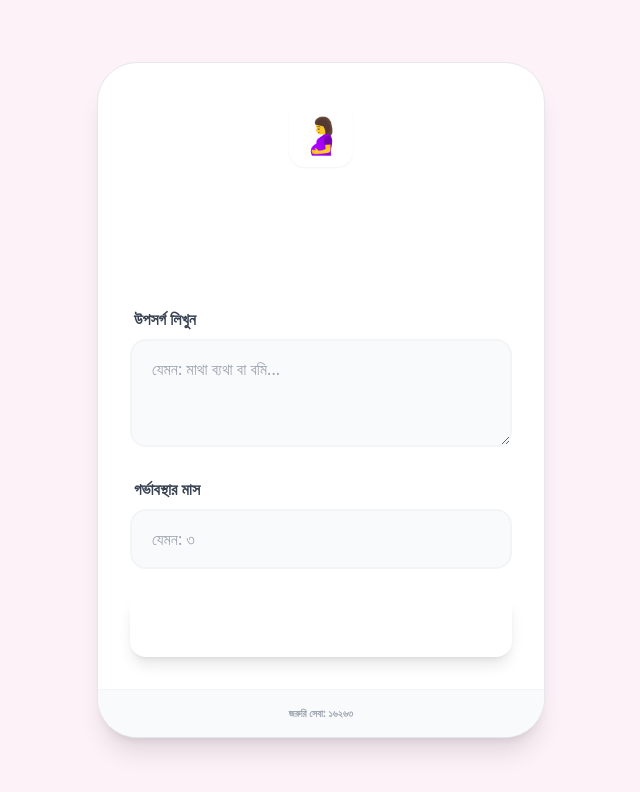
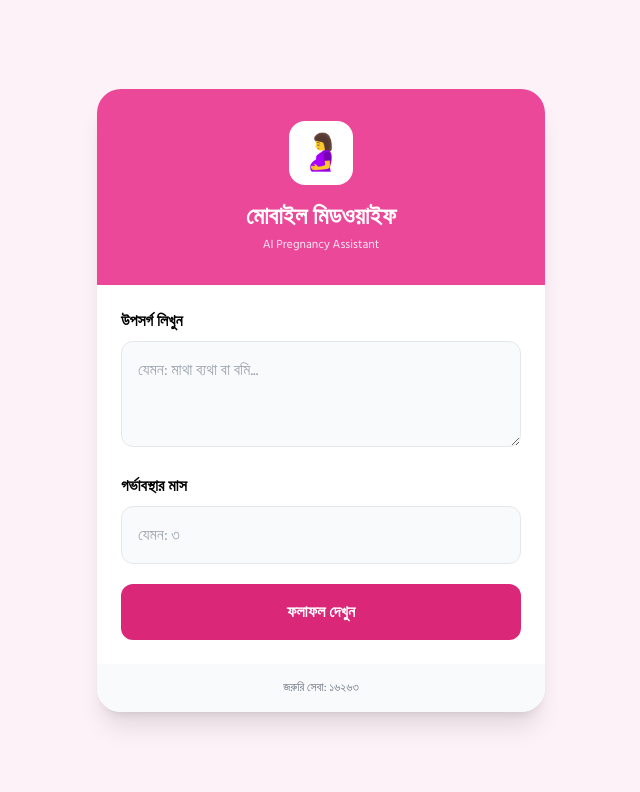
Before and after one commit to zahid397/mobile-midwife-ai, a React (Create React App) app in the folder frontend/: page / in a window 1280 px wide. Shown: the top 792 px of the page, without its empty margins (319-959 px from the left). Built offline with nearby package versions, Linux system fonts and the light colour scheme.

Commit message:
Update App.js

```diff
--- a/frontend/src/App.js
+++ b/frontend/src/App.js
@@ -1,9 +1,8 @@
-import React, { useState } from 'react';
+import React, { useState } from "react";
 
-// App.js
 export default function App() {
-  const [symptoms, setSymptoms] = useState('');
-  const [month, setMonth] = useState('');
+  const [symptoms, setSymptoms] = useState("");
+  const [month, setMonth] = useState("");
   const [loading, setLoading] = useState(false);
   const [result, setResult] = useState(null);
 
@@ -12,44 +11,50 @@ export default function App() {
       alert("অনুগ্রহ করে সব তথ্য দিন।");
       return;
     }
+
     setLoading(true);
     setResult(null);
 
-    // AI Analysis Simulation
     setTimeout(() => {
-      setLoading(false);
-      const riskWords = ['রক্ত', 'ব্যথা', 'জ্বর', 'পানি'];
-      const isHighRisk = riskWords.some(word => symptoms.includes(word));
+      const riskWords = ["রক্ত", "ব্যথা", "জ্বর", "পানি"];
+      const isHighRisk = riskWords.some((word) =>
+        symptoms.includes(word)
+      );
 
       setResult({
-        type: isHighRisk ? 'danger' : 'success',
+        type: isHighRisk ? "danger" : "success",
         message: isHighRisk
           ? "সতর্কতা: আপনার উপসর্গে ঝুঁকি থাকতে পারে। দ্রুত ডাক্তারের পরামর্শ নিন।"
-          : "আপনার তথ্য অনুযায়ী এখন পর্যন্ত সব স্বাভাবিক মনে হচ্ছে। নিয়মিত যত্ন নিন।"
+          : "আপনার তথ্য অনুযায়ী এখন পর্যন্ত সব স্বাভাবিক মনে হচ্ছে। নিয়মিত যত্ন নিন।",
       });
+
+      setLoading(false);
     }, 1500);
   };
 
   return (
-    // bg-brand-50 নিশ্চিত করবে যে ব্যাকগ্রাউন্ড কালো হবে না
-    <div className="min-h-screen bg-brand-50 flex items-center justify-center p-4 font-sans">
-      <div className="w-full max-w-md bg-white rounded-[2.5rem] shadow-xl border border-brand-100 overflow-hidden">
+    <div className="min-h-screen bg-pink-50 flex items-center justify-center p-4">
+      <div className="w-full max-w-md bg-white rounded-3xl shadow-xl overflow-hidden">
 
-        {/* Header - Pink Theme */}
-        <div className="bg-brand-500 p-10 text-center text-white">
-          <div className="bg-white w-16 h-16 rounded-2xl flex items-center justify-center mx-auto mb-4 shadow-sm">
+        {/* Header */}
+        <div className="bg-pink-500 p-8 text-center text-white">
+          <div className="bg-white w-16 h-16 rounded-2xl flex items-center justify-center mx-auto mb-4">
             <span className="text-4xl">🤰</span>
           </div>
-          <h1 className="text-2xl font-bold tracking-tight">মোবাইল মিডওয়াইফ</h1>
-          <p className="text-brand-100 text-xs uppercase tracking-widest mt-1">AI Pregnancy Assistant</p>
+          <h1 className="text-2xl font-bold">মোবাইল মিডওয়াইফ</h1>
+          <p className="text-pink-100 text-xs mt-1">
+            AI Pregnancy Assistant
+          </p>
         </div>
 
-        {/* Input Form */}
-        <div className="p-8 space-y-6">
+        {/* Form */}
+        <div className="p-6 space-y-5">
           <div>
-            <label className="block text-gray-700 font-bold mb-2 ml-1">উপসর্গ লিখুন</label>
+            <label className="block font-semibold mb-2">
+              উপসর্গ লিখুন
+            </label>
             <textarea
-              className="w-full bg-gray-50 border-2 border-gray-100 rounded-2xl px-5 py-4 focus:border-brand-500 focus:bg-white outline-none transition-all text-gray-800"
+              className="w-full bg-gray-50 border rounded-xl p-4"
               placeholder="যেমন: মাথা ব্যথা বা বমি..."
               rows="3"
               value={symptoms}
@@ -58,37 +63,44 @@ export default function App() {
           </div>
 
           <div>
-            <label className="block text-gray-700 font-bold mb-2 ml-1">গর্ভাবস্থার মাস</label>
+            <label className="block font-semibold mb-2">
+              গর্ভাবস্থার মাস
+            </label>
             <input
               type="number"
-              className="w-full bg-gray-50 border-2 border-gray-100 rounded-2xl px-5 py-4 focus:border-brand-500 focus:bg-white outline-none transition-all text-gray-800"
+              className="w-full bg-gray-50 border rounded-xl p-4"
               placeholder="যেমন: ৩"
               value={month}
               onChange={(e) => setMonth(e.target.value)}
             />
           </div>
 
+          {/* ✅ BUTTON – এখন আর লুকাবে না */}
           <button
             onClick={handleAnalyze}
             disabled={loading}
-            className="w-full bg-brand-600 hover:bg-brand-700 text-white font-bold py-5 rounded-2xl shadow-lg active:scale-95 transition-all disabled:opacity-50"
+            className="w-full bg-pink-600 hover:bg-pink-700 text-white font-bold py-4 rounded-xl transition active:scale-95 disabled:opacity-50"
           >
             {loading ? "চেক করা হচ্ছে..." : "ফলাফল দেখুন"}
           </button>
 
-          {/* Result Section */}
+          {/* Result */}
           {result && (
-            <div className={`mt-6 p-5 rounded-2xl border-2 ${
-              result.type === 'danger' ? 'bg-red-50 border-red-200 text-red-700' : 'bg-green-50 border-green-200 text-green-700'
-            }`}>
-              <p className="font-bold mb-1 underline">ফলাফল:</p>
+            <div
+              className={`p-4 rounded-xl border ${
+                result.type === "danger"
+                  ? "bg-red-50 border-red-200 text-red-700"
+                  : "bg-green-50 border-green-200 text-green-700"
+              }`}
+            >
+              <p className="font-bold mb-1">ফলাফল:</p>
               <p className="text-sm">{result.message}</p>
             </div>
           )}
         </div>
 
-        <div className="p-4 bg-gray-50 text-center border-t border-gray-100">
-          <p className="text-[10px] text-gray-400 font-bold uppercase">জরুরি সেবা: ১৬২৬৩</p>
+        <div className="p-4 bg-gray-50 text-center text-xs text-gray-500">
+          জরুরি সেবা: ১৬২৬৩
         </div>
       </div>
     </div>
```
